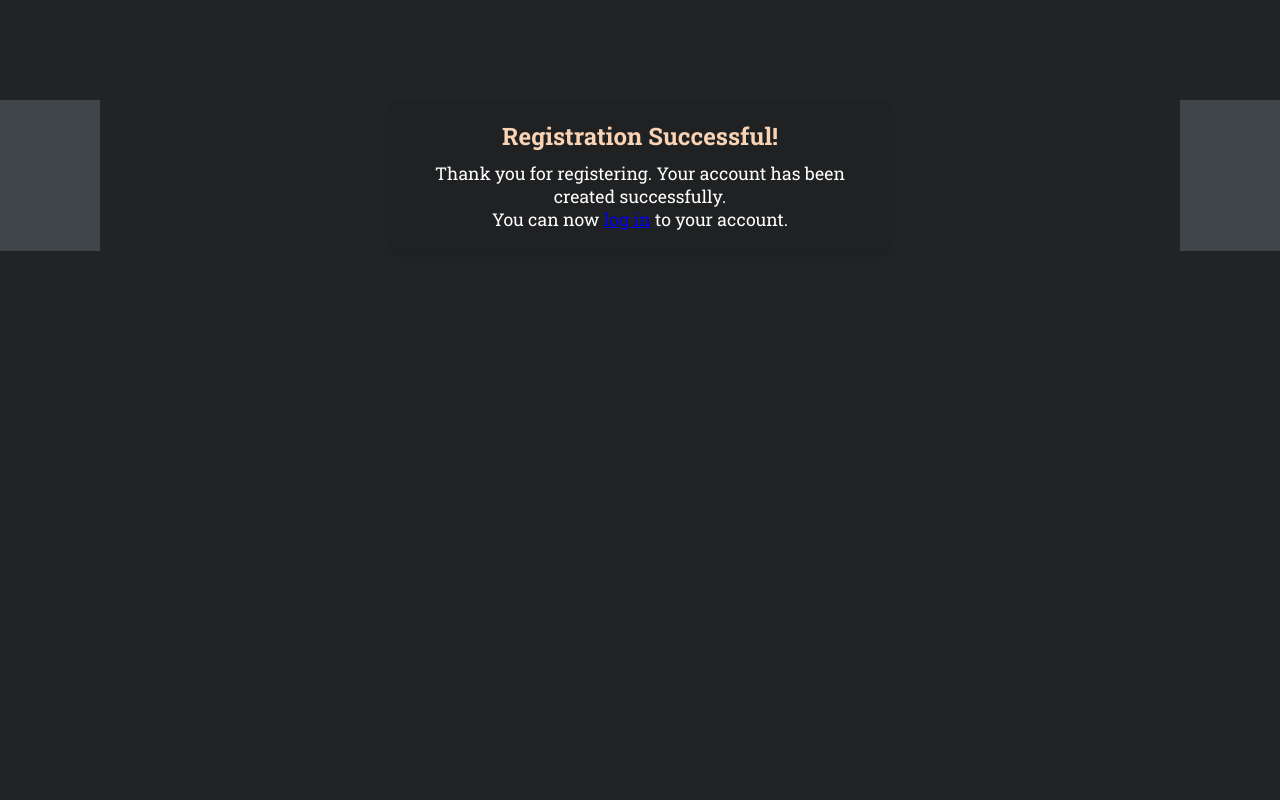
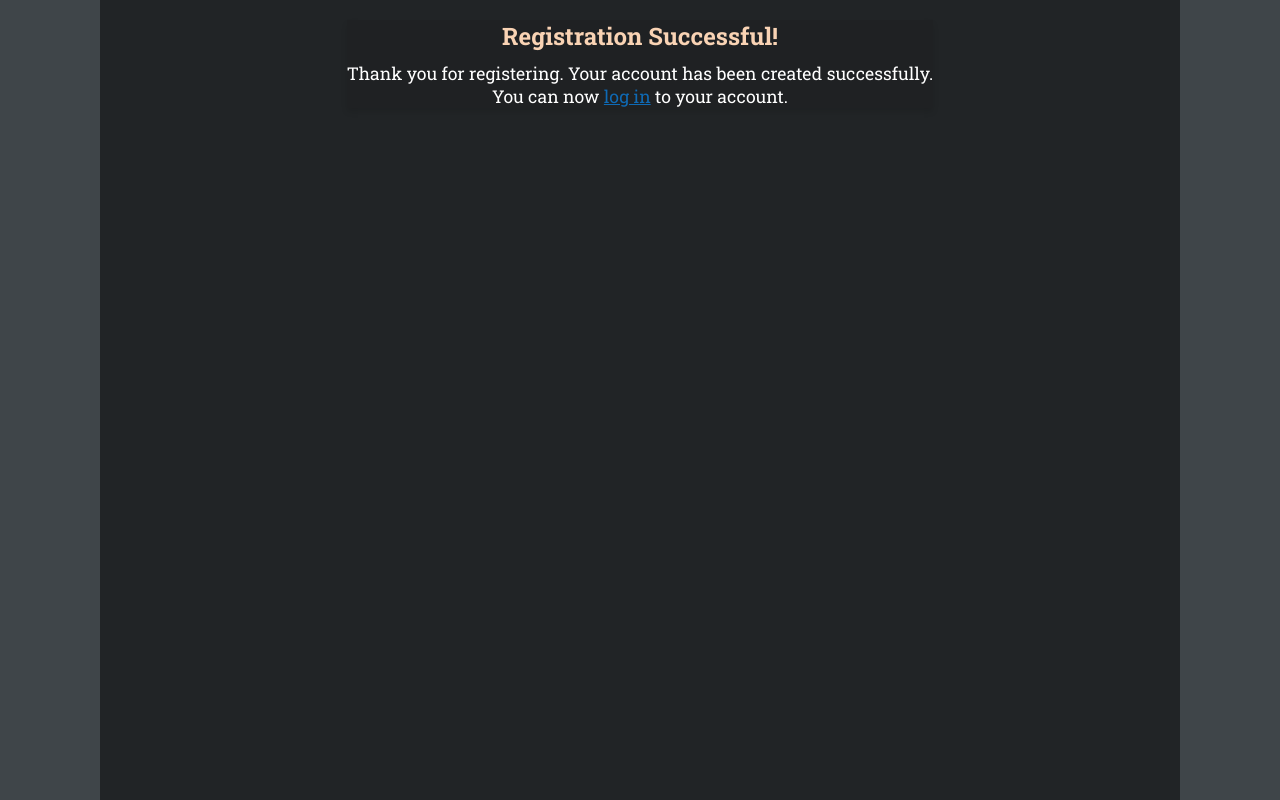
Before and after one commit to fchowdhury0/tuah-tuah-movies, a React (Create React App) app: page /registration-confirmation in a window 1280 px wide. Built offline with nearby package versions, Linux system fonts and the light colour scheme.

Commit message:
Minor Updates
- UI adjustments
- added promotion checkbox on register and relevant field/handler for Formik

```diff
--- a/src/App.scss
+++ b/src/App.scss
@@ -23,6 +23,7 @@ html, body {
 }
 
 .wrapper {
+  min-height: 100vh;
   color: #3f4549;
   border-left: 100px solid #3f4549; /* Add left border */
   border-right: 100px solid #3f4549; /* Add right border */
--- a/src/pages/Login/Login.jsx
+++ b/src/pages/Login/Login.jsx
@@ -109,9 +109,6 @@ const Login = () => {
               />
               Remember Me
             </label>
-            <Link to="/forgot-password" className="forgot-password">
-              Forgot Password?
-            </Link>
           </div>
 
           {/* Error Message */}
@@ -122,9 +119,16 @@ const Login = () => {
             {isSubmitting ? 'Logging in...' : 'Login'}
           </button>
 
+          {/* Forgot Password Link */}
+          <div className="forgot-password">
+            <Link to="/forgot-password" className="forgot-password">
+              Forgot Password?
+            </Link>
+          </div>
+
           {/* Register Link */}
           <div className="register-link">
-            Don't have an account? <Link to="/register">Register Here</Link>
+            Don't have an account? <Link style={{color: "#6299c3"}}to="/register">Register Here</Link>
           </div>
         </form>
       </div>
--- a/src/pages/Login/Login.scss
+++ b/src/pages/Login/Login.scss
@@ -1,8 +1,17 @@
 @import '../../styles/variables.scss';
 
+.login-page {
+  display: flex;
+  flex-direction: column;
+  justify-content: center;
+  align-items: center;
+}
+
 .login-container {
+  margin-top: 100px;
+  display: flex;
+  flex-direction: column;
   max-width: 400px;
-    margin: 100px auto;
   padding: 20px;
   background-color: #1f2123;
   color: #fff;
@@ -50,6 +59,10 @@
   text-align: center;
 }
 
+.remember-me {
+  padding: 5px;
+}
+
 button {
   width: 100%;
   padding: 10px;
@@ -76,6 +89,13 @@
   }
 }
 
+.forgot-password {
+  padding: 5px;
+  display: flex;
+  justify-content: center;
+  color: $softer-blue;
+}
+
 .forgot-button {
   color: $cream;
   margin: 10px;
--- a/src/pages/Register/Register.jsx
+++ b/src/pages/Register/Register.jsx
@@ -1,12 +1,13 @@
 import axios from 'axios';
 import { useFormik } from 'formik';
-import React from 'react';
+import {React, useState} from 'react';
 import { useNavigate } from 'react-router-dom';
 import * as Yup from 'yup';
 import './Register.scss';
 
 const Register = () => {
   const navigate = useNavigate();
+  const [promotions, setPromotions] = useState(false);
 
   const formik = useFormik({
     initialValues: {
@@ -16,6 +17,7 @@ const Register = () => {
       confirmPassword: '',
       firstName: '',
       lastName: '',
+      promotions: promotions,
     },
     validationSchema: Yup.object({
       username: Yup.string()
@@ -44,6 +46,7 @@ const Register = () => {
         lastName: values.lastName,
       };
 
+
       console.log('Submitting Registration Data:', registrationData);
 
       try {
@@ -71,8 +74,14 @@ const Register = () => {
       } finally {
         setSubmitting(false);
       }
+
     },
   });
+
+  const handlePromotions = (e) => {
+    setPromotions(e.target.checked);
+    formik.setFieldValue('promotions', e.target.checked)
+  }
 
   return (
     <div className="register-container">
@@ -170,7 +179,16 @@ const Register = () => {
 
         {/* Submit Error */}
         {formik.errors.submit && <span className="error" role="alert">{formik.errors.submit}</span>}
-
+        <div className="promotions">
+            <label>
+              Sign up for promotional emails?
+              <input
+                className="promotion-checkbox"
+                type="checkbox"
+                onChange={handlePromotions}
+              />
+            </label>
+          </div>
         <button type="submit" disabled={formik.isSubmitting}>
           {formik.isSubmitting ? 'Registering...' : 'Register'}
         </button>
--- a/src/pages/Register/Register.scss
+++ b/src/pages/Register/Register.scss
@@ -16,6 +16,19 @@
     margin-bottom: 1.5rem;
   }
 
+  .promotions {
+    color: white;
+    display: flex;
+    margin: 5px;
+    align-items: flex-start;
+    justify-content: space-around;
+
+    .promotion-checkbox {
+      margin: 5px;
+    }
+
+  }
+
   form {
     display: flex;
     flex-direction: column;
@@ -23,6 +36,7 @@
     .form-group {
       display: flex;
       flex-direction: column;
+      justify-content: flex-start !important;
       margin-bottom: 1rem;
 
       label {
--- a/src/pages/RegistrationConfirmation/RegistrationConfirmation.css
+++ b/src/pages/RegistrationConfirmation/RegistrationConfirmation.css
@@ -1,17 +1,30 @@
 .confirmation-container {
-    max-width: 500px;
-    margin: 100px auto;
+    height: 100%;
+    display: flex;
+    flex-direction: column;
+    justify-content: center;
+    align-items: center;
     padding: 20px;
-    background-color: #1f2123;
     color: #fff;
     border-radius: 10px;
     text-align: center;
+  }
+
+  .confirmation-card {
+    max-height: fit-content;
+    max-width: fit-content;
+    display: flex;
+    flex-direction: column;
+    justify-content: center;
+    background-color: #1f2123;
     box-shadow: 0 4px 6px rgba(0, 0, 0, 0.1);
   }
 
   .confirmation-container h2 {
     color: #f9d3b4;
     margin-bottom: 10px;
+    align-items: center;
+
   }
 
   .confirmation-container p {
--- a/src/pages/RegistrationConfirmation/RegistrationConfirmation.jsx
+++ b/src/pages/RegistrationConfirmation/RegistrationConfirmation.jsx
@@ -10,7 +10,7 @@ const RegistrationConfirmation = () => {
       <div className="confirmation-card">
         <h2>Registration Successful!</h2>
         <p>Thank you for registering. Your account has been created successfully.</p>
-        <p>You can now <Link to="/login">log in</Link> to your account.</p>
+        <p>You can now <Link style={{color: "#0f6ab5"}}to="/login">log in</Link> to your account.</p>
         {/* <img
           src="/images/success.svg" maybe add an image here
           alt="Success"
--- a/src/utils/fetchUserInfo.js
+++ b/src/utils/fetchUserInfo.js
@@ -4,7 +4,7 @@ const [loading, setLoading] = useState(true);
 const [error, setError] = useState(null);
 
 const fetchUserInfo = () => {
-  fetch('http://localhost:8080/auth/)
+  fetch('http://localhost:8080/auth/')
     .then((res) => {
       if (!res.ok) {
         throw new Error(`HTTP error! status: ${res.status}`);
```
Also changed, not shown: src/App.js (+0 -30 lines). Lines whose indentation alone changed are shown as unchanged.
